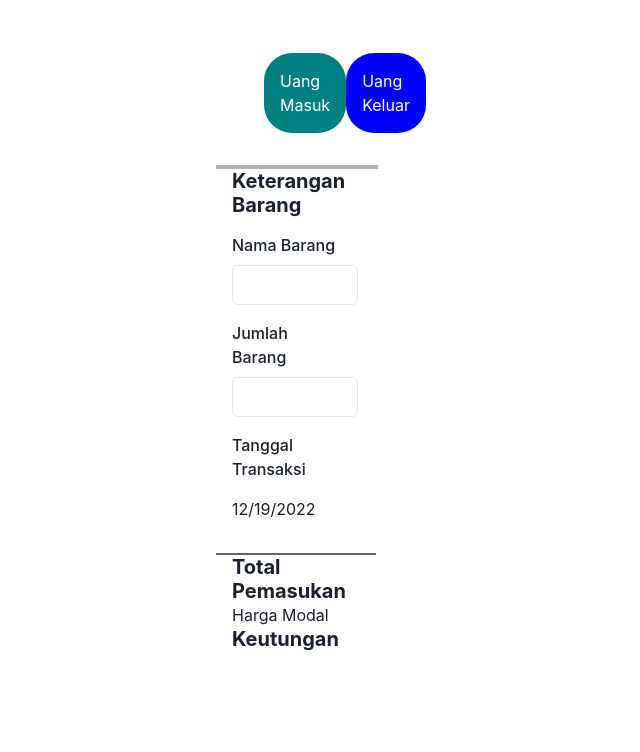
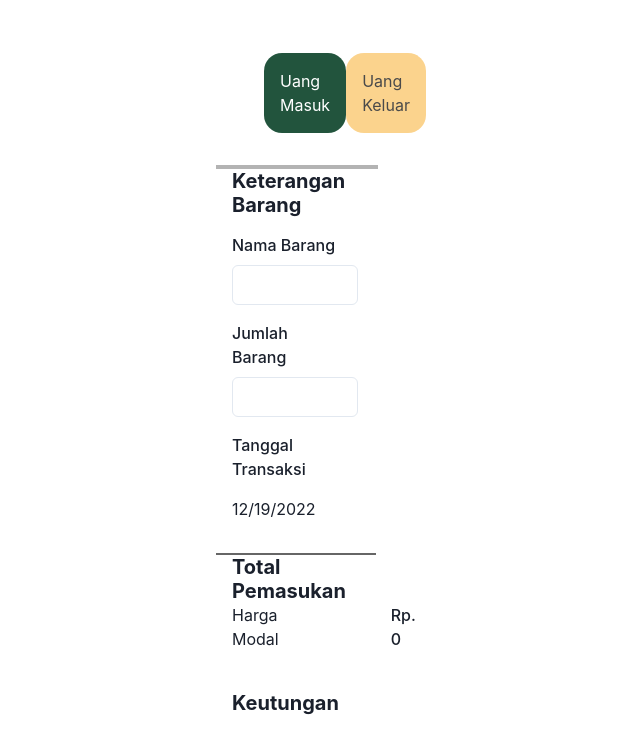
Before and after one commit to AndhikaBrosnan/financial-reporting, a Next.js app: page /reports in a window 1280 px wide. Shown: the top 752 px of the page, without its empty margins (345-985 px from the left). Built offline with nearby package versions, Linux system fonts and the light colour scheme.

Commit message:
fix: fix

```diff
--- a/pages/reports/components/income/index.js
+++ b/pages/reports/components/income/index.js
@@ -46,8 +46,13 @@ const IncomeComponent = () => {
         <Heading as="h4" size="md">
           Total Pemasukan
         </Heading>
-        <Text>Harga Modal</Text>
-        <Heading as="h4" size="md">
+        <Flex justifyContent="flex-start" alignItems="center">
+          <Text>Harga Modal</Text>{" "}
+          <Text ml="7em" fontWeight="500">
+            Rp. 0
+          </Text>
+        </Flex>
+        <Heading as="h4" size="md" mt={"2em"}>
           Keutungan
         </Heading>
       </Box>
--- a/pages/reports/index.js
+++ b/pages/reports/index.js
@@ -39,22 +39,22 @@ const FinancialReport = () => {
             <Box
               ml={"3em"}
               p="1em"
-              background="teal"
-              borderRadius="28px"
+              background={isIncome ? "#22543D" : "#9AE6B4"}
+              borderRadius="18px"
               cursor="pointer"
               onClick={() => setIsIncome(true)}
             >
-              <Text color={"white"}>Uang Masuk</Text>
+              <Text color={isIncome ? "white" : "#4a4a4a"}>Uang Masuk</Text>
             </Box>
             <Box
               mr={"3em"}
               p="1em"
-              background="blue"
-              borderRadius="28px"
+              background={isIncome ? "#FBD38D" : "#DD6B20"}
+              borderRadius="18px"
               cursor="pointer"
               onClick={() => setIsIncome(false)}
             >
-              <Text color={"white"}>Uang Keluar</Text>
+              <Text color={isIncome ? "#4a4a4a" : "white"}>Uang Keluar</Text>
             </Box>
           </Flex>
 
```
